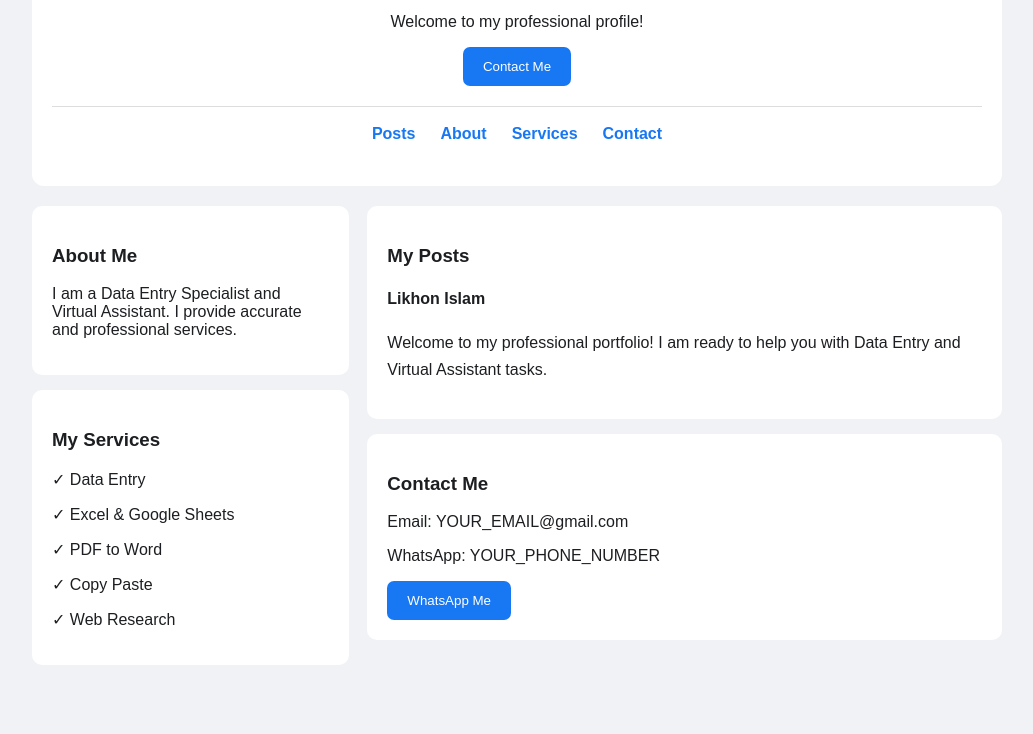
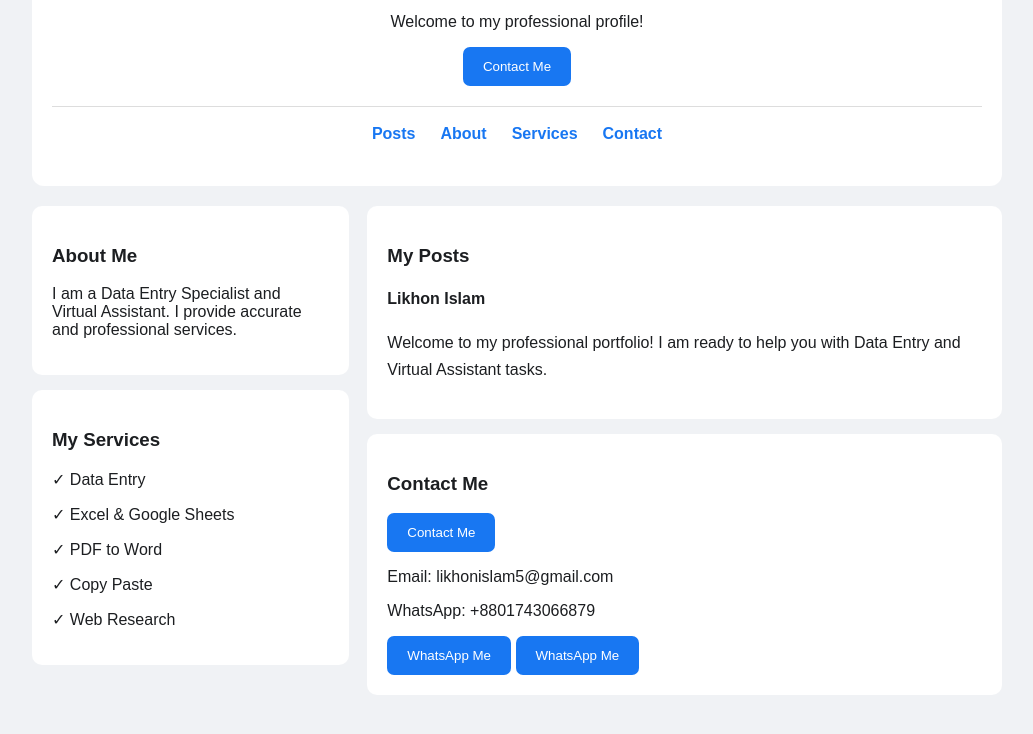
Before and after one commit to likhonislam5-maker/likhon-portfolio, a plain HTML site: page index.html in a window 1280 px wide. Shown: the part 463-1197 px from the top of the page, without its empty margins (123-1156 px from the left). Drawn offline with Linux system fonts and the light colour scheme.

Commit message:
Update index.html

```diff
--- a/index.html
+++ b/index.html
@@ -66,8 +66,16 @@ button{background:#1877f2;color:white;border:0;padding:12px 20px;border-radius:7
 </div>
 <div class="card" id="contact">
 <h3>Contact Me</h3>
-<p>Email: YOUR_EMAIL@gmail.com</p>
-<p>WhatsApp: YOUR_PHONE_NUMBER</p>
+<button onclick="location.href='mailto:likhonislam5@gmail.com'">
+Contact Me
+</button>
+
+<p>Email: likhonislam5@gmail.com</p>
+<p>WhatsApp: +8801743066879</p>
+
+<button onclick="window.open('https://wa.me/8801743066879','_blank')">
+WhatsApp Me
+</button>
 <button onclick="location.href='https://wa.me/YOUR_PHONE_NUMBER'">WhatsApp Me</button>
 </div>
 </div>
```
